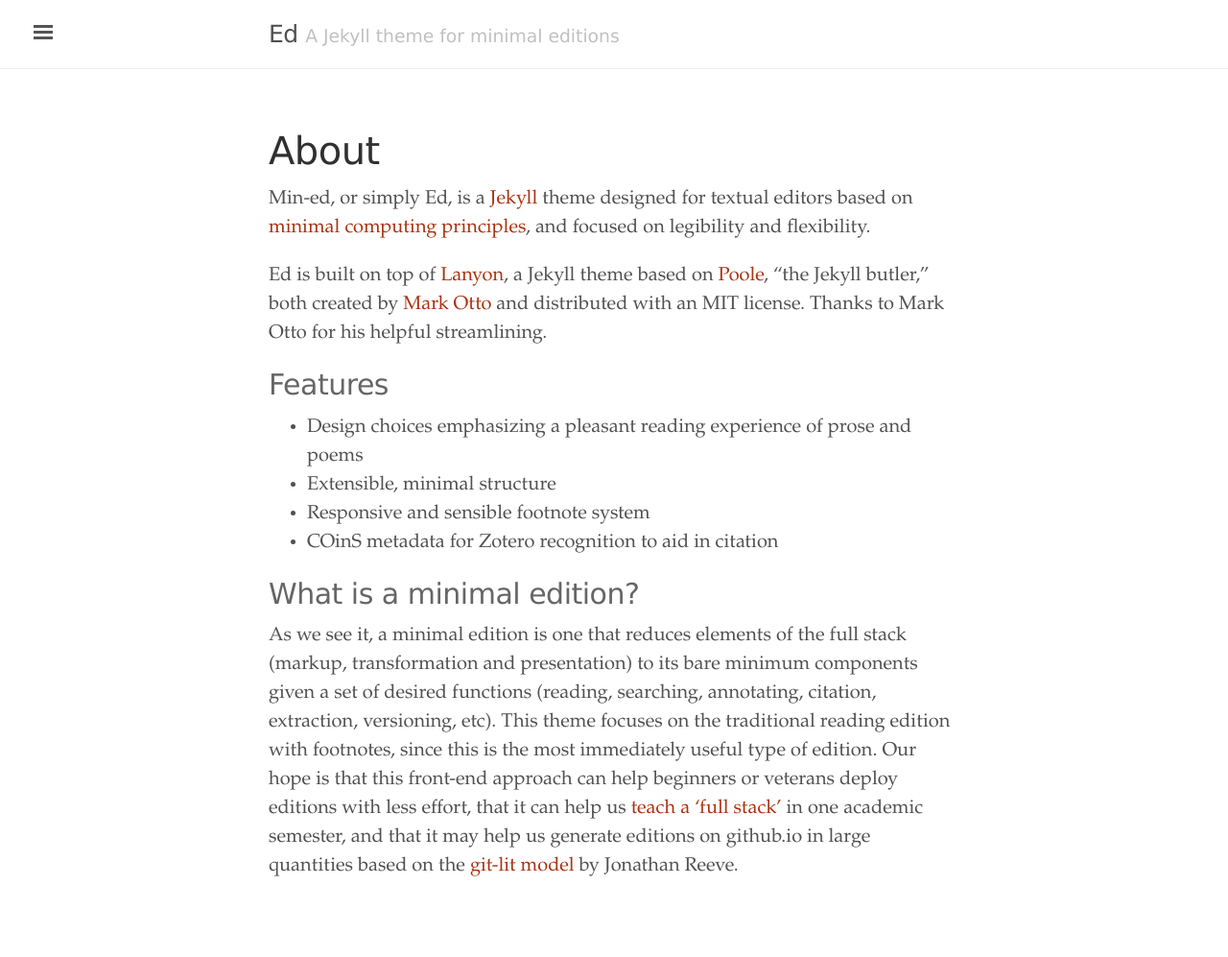
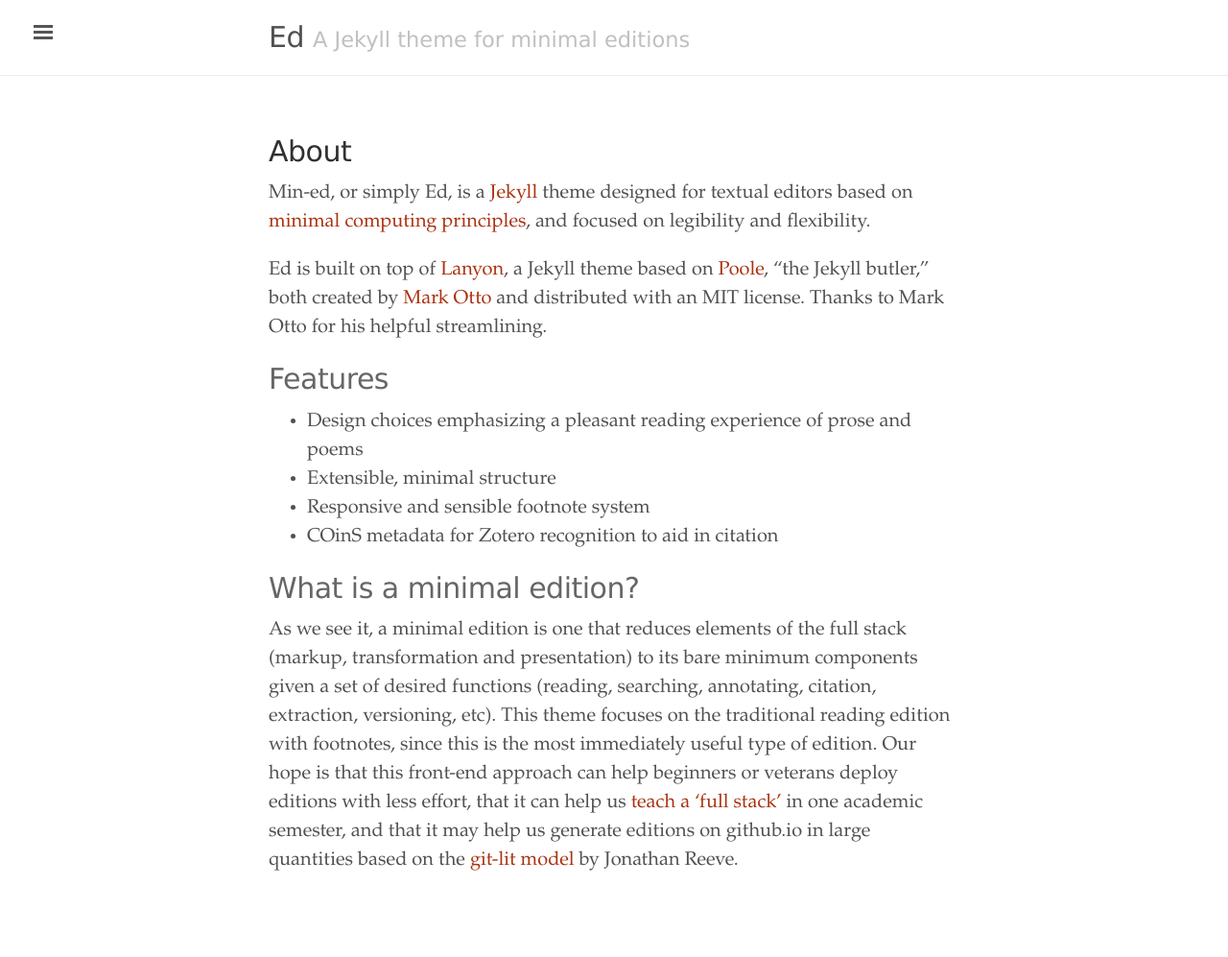
Before and after one commit to minicomp/ed, a Jekyll site: the page built from about.md, in a window 1280 px wide. Shown: the whole page at 96% size. Built offline with Jekyll 4.4.1, drawn with Linux system fonts in a browser that asks for light colours.

Commit message:
resized headers, aligned ul in poems

```diff
--- a/public/css/ed.css
+++ b/public/css/ed.css
@@ -16,7 +16,8 @@
 
 h1, h2, h3, h4, h5, h6 {
   font-family: "Lucida Sans Unicode", "Lucida Grande", sans-serif;
-  font-weight: 400;
+  font-weight: 400; /* revise this line */
+  font-size: 1.5rem;
   color: #666;
   letter-spacing: -.025rem;
 }
@@ -25,3 +26,8 @@
   color: #aa3311;
   text-decoration: none;
 }
+
+.poem ul {
+	list-style: none;
+	padding-left: 0;
+}
```
Also changed, not shown: _layouts/poems.html (deleted, +0 -8 lines), _posts/2016-01-16-dreams.md (+1 -1 lines).
